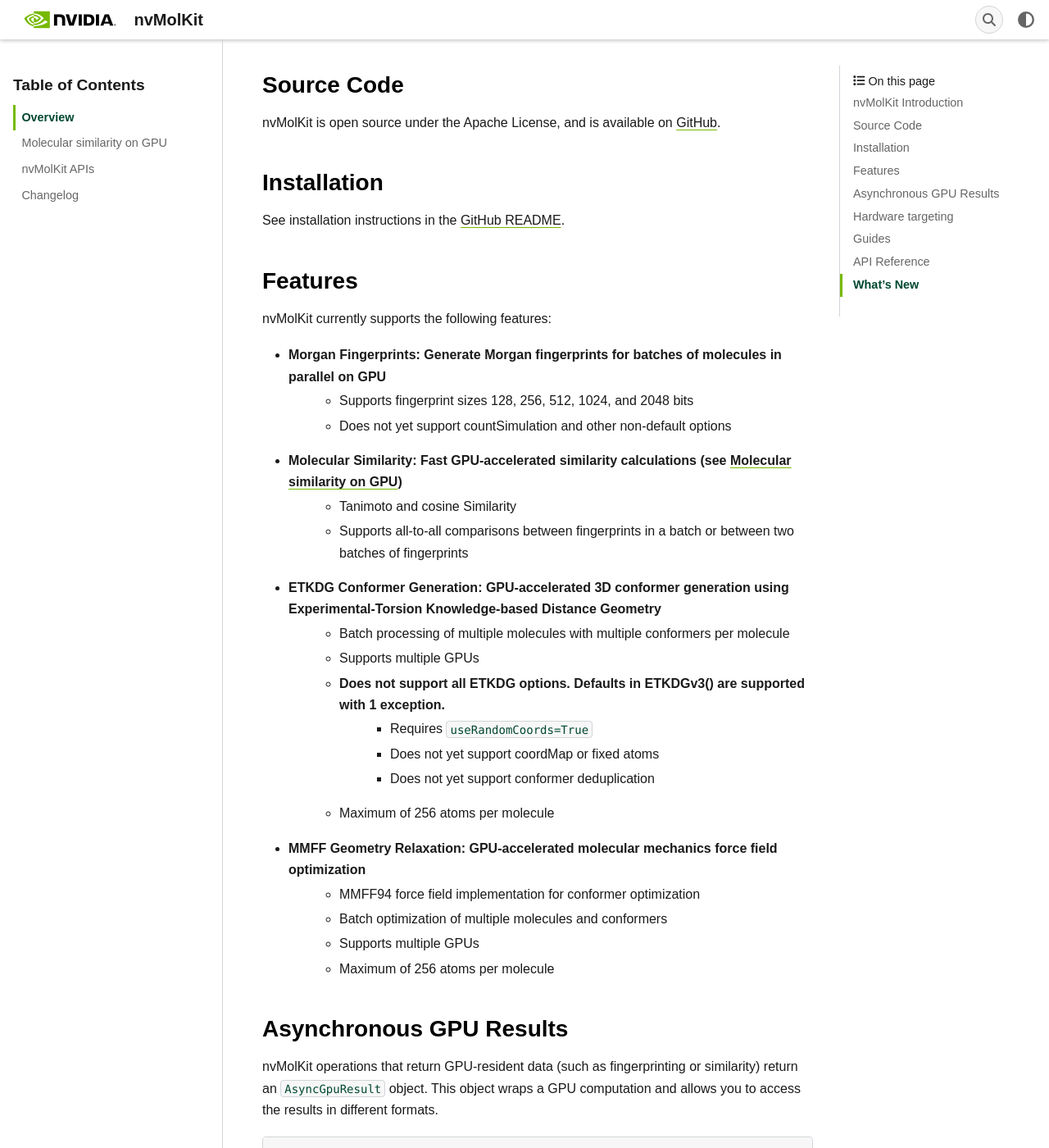
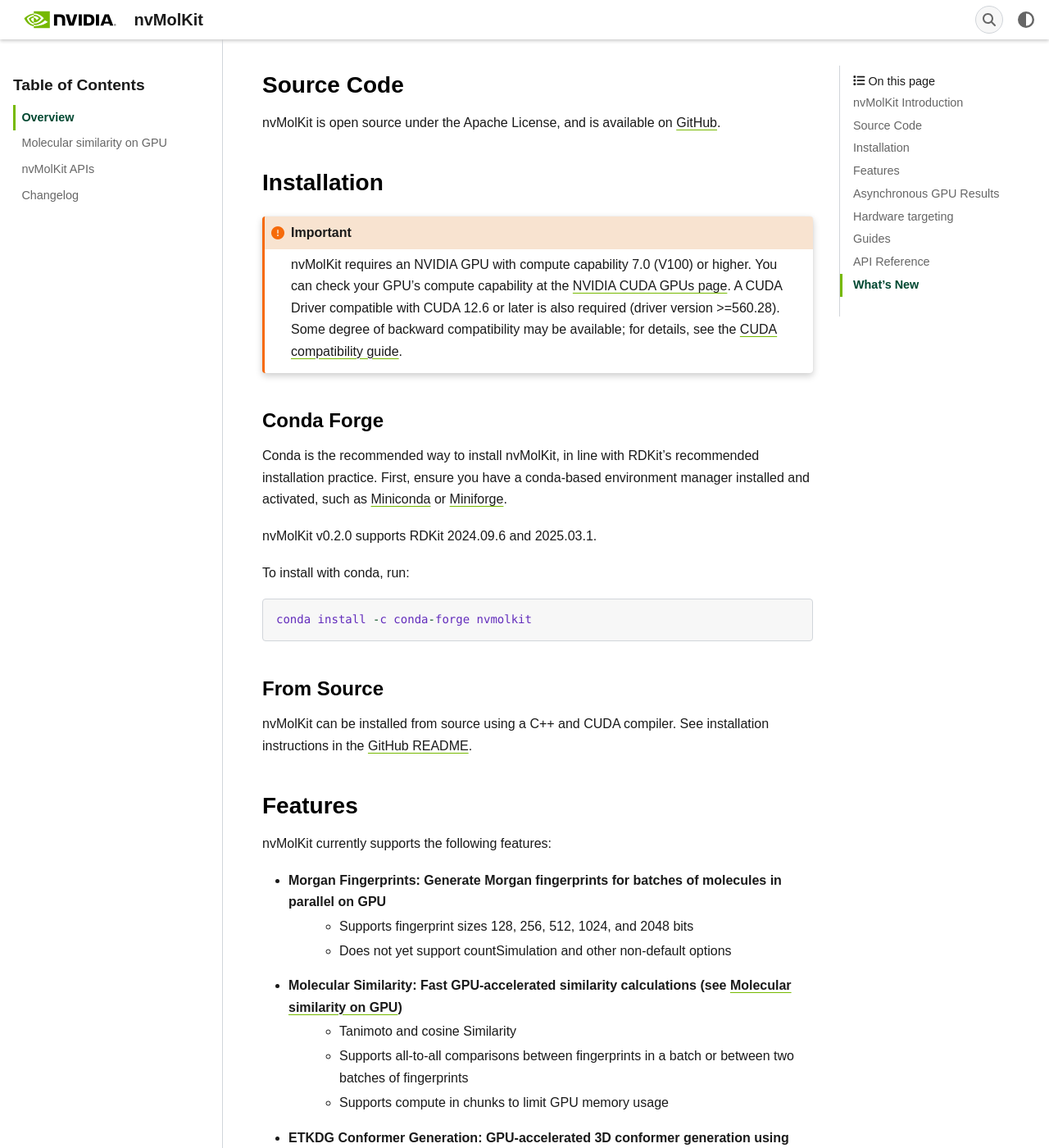
Before and after one commit to NVIDIA-Digital-Bio/nvMolKit, a Sphinx documentation site: the page built from docs/index.rst, in a window 1280 px wide and 1400 px high, scrolled down 1326 px. Shown: the whole window at 82% size. Built offline with Sphinx 7.4.7, drawn with Linux system fonts in a browser that asks for light colours; some web fonts are replaced; some of the changed text lies outside the part shown.

Commit message:
Updates to documentation for v0.2.0

```diff
--- a/docs/api/nvmolkit.rst
+++ b/docs/api/nvmolkit.rst
@@ -26,8 +26,9 @@
    :template: function_template.rst
 
    similarity.crossTanimotoSimilarity
+   similarity.crossTanimotoSimilarityMemoryConstrained
    similarity.crossCosineSimilarity
-
+   similarity.crossCosineSimilarityMemoryConstrained
 
 
 ETKDG Conformer Generation
--- a/docs/index.rst
+++ b/docs/index.rst
@@ -67,7 +67,29 @@
 Installation
 ------------
 
-See installation instructions in the `GitHub README <https://github.com/NVIDIA-Digital-Bio/nvMolKit>`_.
+.. important::
+
+   nvMolKit requires an NVIDIA GPU with compute capability 7.0 (V100) or higher. You can check your GPU's compute capability at the `NVIDIA CUDA GPUs page <https://developer.nvidia.com/cuda-gpus>`_.
+   A CUDA Driver compatible with CUDA 12.6 or later is also required (driver version >=560.28). Some degree of backward compatibility may be available; for details, see the `CUDA compatibility guide <https://docs.nvidia.com/deploy/cuda-compatibility/index.html>`_.
+
+Conda Forge
+^^^^^^^^^^^
+
+Conda is the recommended way to install nvMolKit, in line with RDKit's recommended installation practice. First, ensure
+you have a conda-based environment manager installed and activated, such as `Miniconda <https://docs.conda.io/en/latest/miniconda.html>`_ or `Miniforge <https://conda-forge.org/download/>`_.
+
+nvMolKit v0.2.0 supports RDKit 2024.09.6 and 2025.03.1.
+
+To install with conda, run::
+
+    conda install -c conda-forge nvmolkit
+
+
+
+From Source
+^^^^^^^^^^^
+
+nvMolKit can be installed from source using a C++ and CUDA compiler. See installation instructions in the `GitHub README <https://github.com/NVIDIA-Digital-Bio/nvMolKit>`_.
 
 
 Features
@@ -82,21 +104,17 @@
 * **Molecular Similarity**: Fast GPU-accelerated similarity calculations (see :doc:`similarity`)
     * Tanimoto and cosine Similarity
     * Supports all-to-all comparisons between fingerprints in a batch or between two batches of fingerprints
+    * Supports compute in chunks to limit GPU memory usage
 
 * **ETKDG Conformer Generation**: GPU-accelerated 3D conformer generation using Experimental-Torsion Knowledge-based Distance Geometry
     * Batch processing of multiple molecules with multiple conformers per molecule
     * Supports multiple GPUs
-    * Does not support all ETKDG options. Defaults in ETKDGv3() are supported with 1 exception.
-        * Requires ``useRandomCoords=True``
-        * Does not yet support coordMap or fixed atoms
-        * Does not yet support conformer deduplication
-    * Maximum of 256 atoms per molecule
+    * Does not support all RDKit `EmbedParameters` options. Defaults in ETKDGv3() are supported with a few exceptions (see API documentation)
 
 * **MMFF Geometry Relaxation**: GPU-accelerated molecular mechanics force field optimization
     * MMFF94 force field implementation for conformer optimization
     * Batch optimization of multiple molecules and conformers
     * Supports multiple GPUs
-    * Maximum of 256 atoms per molecule
 
 
 .. _async-results:
```
Also changed, not shown: CHANGELOG.md (+28 -2 lines), README.md (+26 -10 lines), docs/changelog.md (+31 -1 lines), docs/tutorials/getting_started.rst (deleted, +0 -25 lines), 3 other files.
